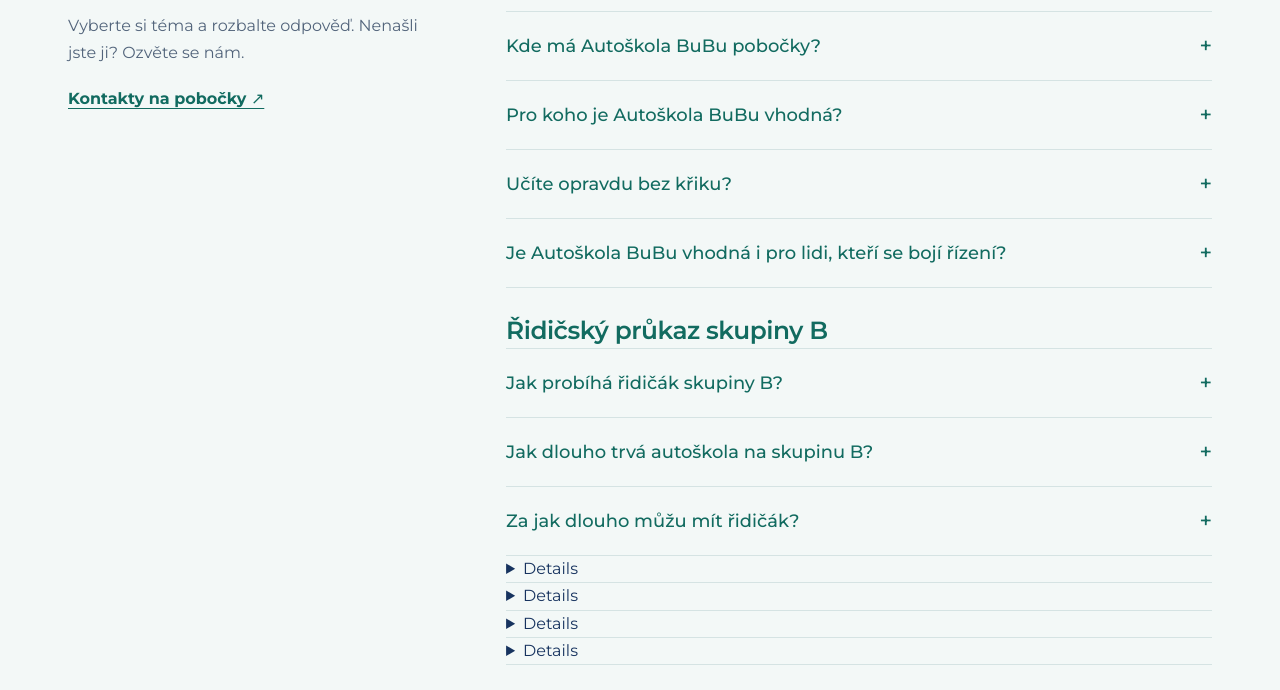
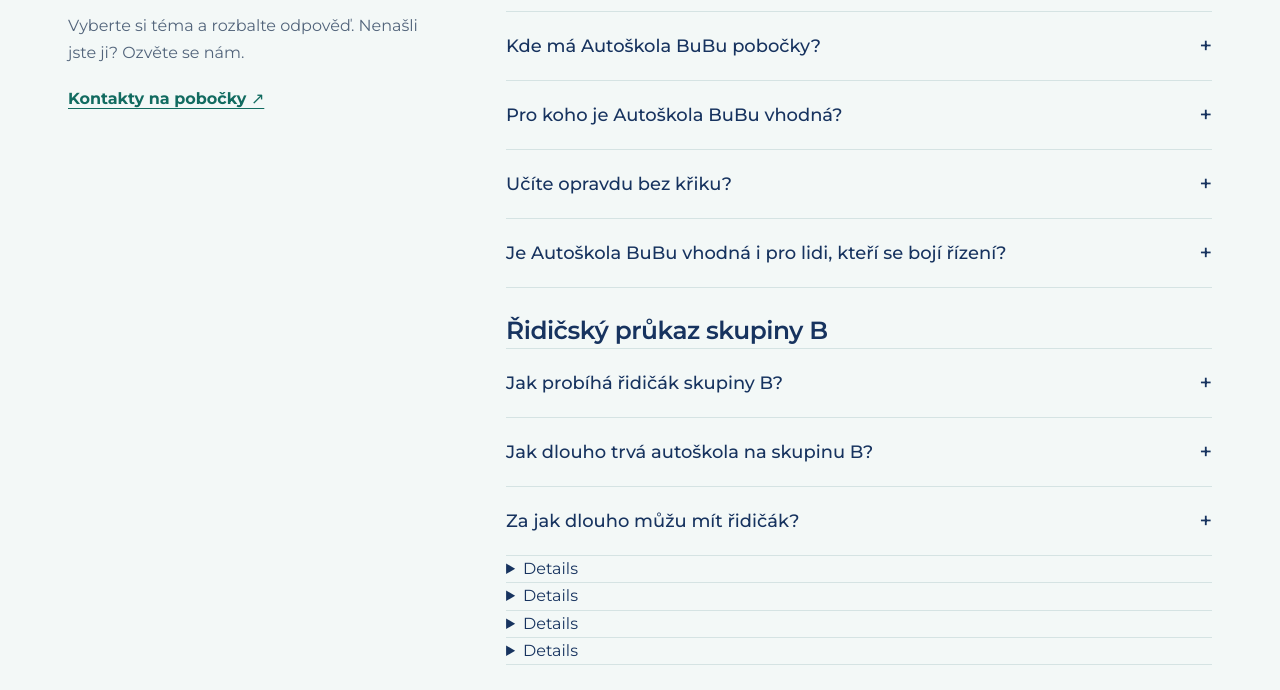
Before and after one commit to ibo191/autoskola_bubu, an Astro site: page /jak-probiha-vyuka in a window 1280 px wide. Shown: the part 1548-2238 px from the top of the page. Built offline with nearby package versions, Linux system fonts and the light colour scheme; Astro itself is replaced by a stand-in of ours; no server answers.

Commit message:
Unify FAQ typography

```diff
--- a/src/components/Faq.astro
+++ b/src/components/Faq.astro
@@ -94,7 +94,7 @@
     padding: 0;
   }
   .faq-group h3 {
-    color: var(--brand-dark);
+    color: var(--ink);
     font-size: clamp(1.25rem, 2vw, 1.55rem);
     font-weight: 600;
     letter-spacing: -0.02em;
@@ -108,7 +108,7 @@
   }
   summary {
     align-items: center;
-    color: var(--brand-dark);
+    color: var(--ink);
     cursor: pointer;
     display: grid;
     font-size: clamp(1rem, 1.45vw, 1.12rem);
@@ -123,7 +123,7 @@
     display: none;
   }
   summary span {
-    color: var(--brand-dark);
+    color: var(--ink);
     display: block;
     font-size: 1.35rem;
     line-height: 0.8;
@@ -135,7 +135,11 @@
   .faq-answer :global(p),
   .faq-answer :global(li) {
     font-size: 0.91rem;
+    font-weight: 400;
     line-height: 1.6;
+  }
+  .faq-answer :global(strong) {
+    font-weight: inherit;
   }
   .faq-answer :global(p) {
     margin: 0 0 14px;
@@ -146,7 +150,7 @@
     padding-left: 22px;
   }
   .faq-answer {
-    color: var(--brand-dark);
+    color: var(--muted);
     font-weight: 400;
     padding: 0 34px 10px 0;
   }
@@ -160,7 +164,7 @@
     padding: 0;
   }
   .faq-group.quiet h3 {
-    color: var(--brand-dark);
+    color: var(--ink);
   }
   .faq-group.quiet .faq-answer {
     max-width: 780px;
```
